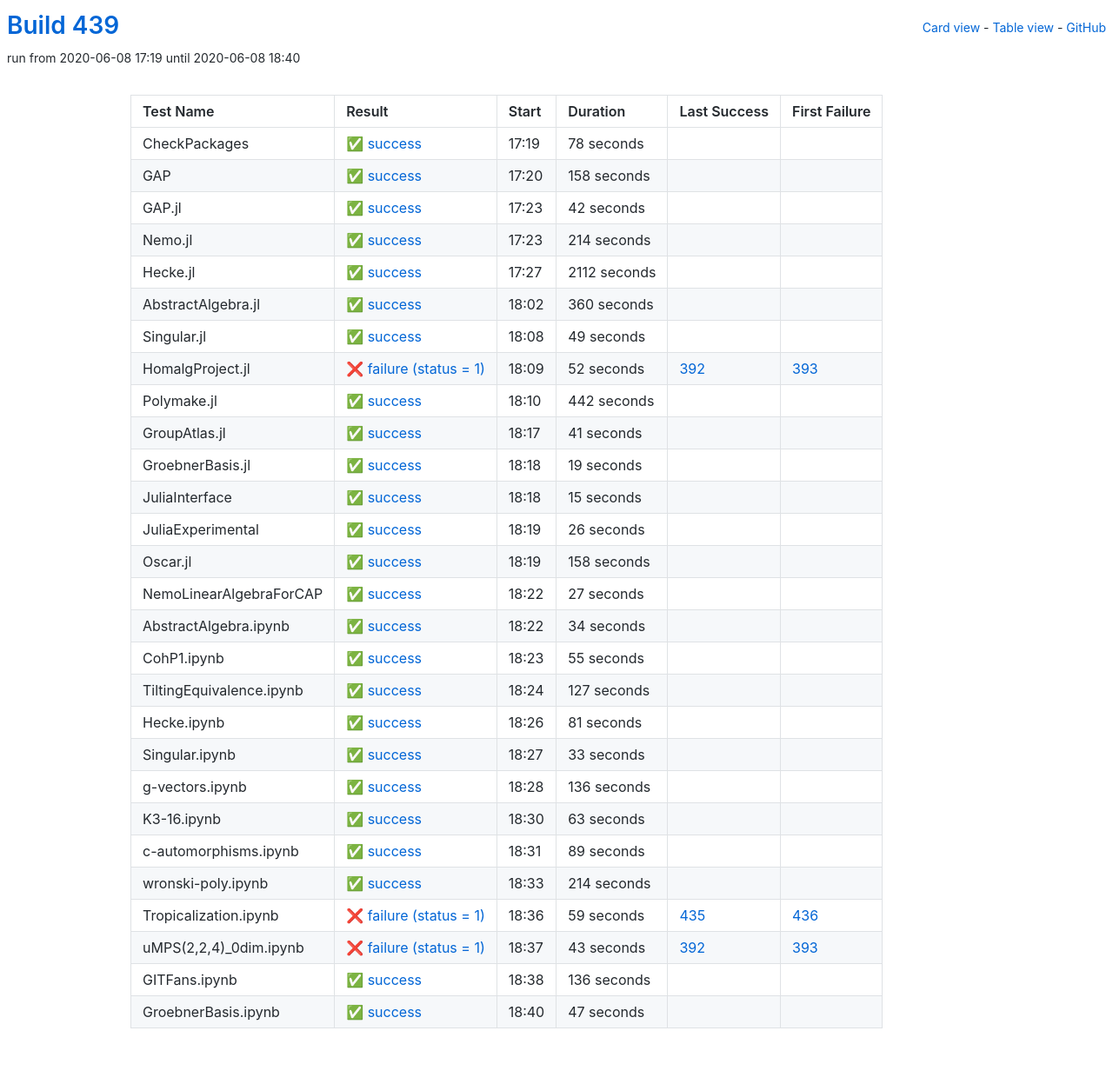
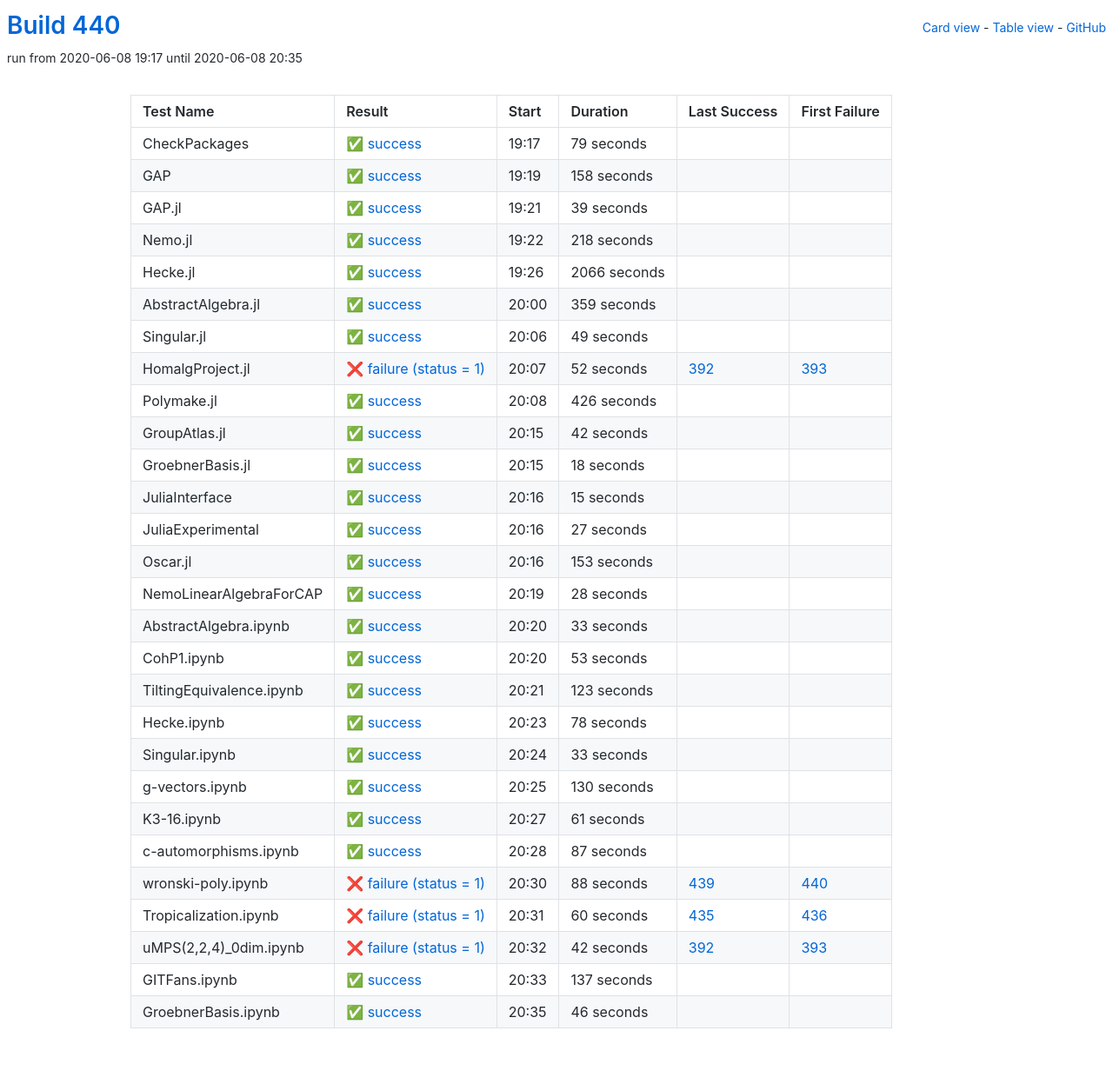
Before and after one commit to oscar-system/oscar-ci-status-1.4, a Jekyll site: the page built from table.html, in a window 1280 px wide. Shown: the whole page at 87% size. Built offline with Jekyll 4.4.1, drawn with Linux system fonts in a browser that asks for light colours.

Commit message:
Build 440

```diff
--- a/_data/ci.yml
+++ b/_data/ci.yml
@@ -1,17 +1,17 @@
-build: 439
-build_url: https://oscarci.mathematik.uni-kl.de/job/oscar-julia-1.4/439/
+build: 440
+build_url: https://oscarci.mathematik.uni-kl.de/job/oscar-julia-1.4/440/
 job: oscar-julia-1.4
 tests:
-- duration: 78
+- duration: 79
   exitcode: 0
   first_failure: false
   first_failure_url: null
   id: checkpackages
   last_success: false
   last_success_url: null
-  log: https://oscarci.mathematik.uni-kl.de/job/oscar-julia-1.4/439/artifact/logs/build-439/CheckPackages.log
+  log: https://oscarci.mathematik.uni-kl.de/job/oscar-julia-1.4/440/artifact/logs/build-440/CheckPackages.log
   name: CheckPackages
-  start: 2020-06-08 17:19
+  start: 2020-06-08 19:17
   status: success
   success: true
 - duration: 158
@@ -21,57 +21,57 @@ tests:
   id: gap
   last_success: false
   last_success_url: null
-  log: https://oscarci.mathematik.uni-kl.de/job/oscar-julia-1.4/439/artifact/logs/build-439/GAP.log
+  log: https://oscarci.mathematik.uni-kl.de/job/oscar-julia-1.4/440/artifact/logs/build-440/GAP.log
   name: GAP
-  start: 2020-06-08 17:20
+  start: 2020-06-08 19:19
   status: success
   success: true
-- duration: 42
+- duration: 39
   exitcode: 0
   first_failure: false
   first_failure_url: null
   id: gap-jl
   last_success: false
   last_success_url: null
-  log: https://oscarci.mathematik.uni-kl.de/job/oscar-julia-1.4/439/artifact/logs/build-439/GAP.jl.log
+  log: https://oscarci.mathematik.uni-kl.de/job/oscar-julia-1.4/440/artifact/logs/build-440/GAP.jl.log
   name: GAP.jl
-  start: 2020-06-08 17:23
+  start: 2020-06-08 19:21
   status: success
   success: true
-- duration: 214
+- duration: 218
   exitcode: 0
   first_failure: false
   first_failure_url: null
   id: nemo-jl
   last_success: false
   last_success_url: null
-  log: https://oscarci.mathematik.uni-kl.de/job/oscar-julia-1.4/439/artifact/logs/build-439/Nemo.jl.log
+  log: https://oscarci.mathematik.uni-kl.de/job/oscar-julia-1.4/440/artifact/logs/build-440/Nemo.jl.log
   name: Nemo.jl
-  start: 2020-06-08 17:23
+  start: 2020-06-08 19:22
   status: success
   success: true
-- duration: 2112
+- duration: 2066
   exitcode: 0
   first_failure: false
   first_failure_url: null
   id: hecke-jl
   last_success: false
   last_success_url: null
-  log: https://oscarci.mathematik.uni-kl.de/job/oscar-julia-1.4/439/artifact/logs/build-439/Hecke.jl.log
+  log: https://oscarci.mathematik.uni-kl.de/job/oscar-julia-1.4/440/artifact/logs/build-440/Hecke.jl.log
   name: Hecke.jl
-  start: 2020-06-08 17:27
+  start: 2020-06-08 19:26
   status: success
   success: true
-- duration: 360
+- duration: 359
   exitcode: 0
   first_failure: false
   first_failure_url: null
   id: abstractalgebra-jl
   last_success: false
   last_success_url: null
-  log: https://oscarci.mathematik.uni-kl.de/job/oscar-julia-1.4/439/artifact/logs/build-439/AbstractAlgebra.jl.log
+  log: https://oscarci.mathematik.uni-kl.de/job/oscar-julia-1.4/440/artifact/logs/build-440/AbstractAlgebra.jl.log
   name: AbstractAlgebra.jl
-  start: 2020-06-08 18:02
+  start: 2020-06-08 20:00
   status: success
   success: true
 - duration: 49
@@ -81,9 +81,9 @@ tests:
   id: singular-jl
   last_success: false
   last_success_url: null
-  log: https://oscarci.mathematik.uni-kl.de/job/oscar-julia-1.4/439/artifact/logs/build-439/Singular.jl.log
+  log: https://oscarci.mathematik.uni-kl.de/job/oscar-julia-1.4/440/artifact/logs/build-440/Singular.jl.log
   name: Singular.jl
-  start: 2020-06-08 18:08
+  start: 2020-06-08 20:06
   status: success
   success: true
 - duration: 52
@@ -93,45 +93,45 @@ tests:
   id: homalgproject-jl
   last_success: 392
   last_success_url: https://oscarci.mathematik.uni-kl.de/job/oscar-julia-1.4/392/
-  log: https://oscarci.mathematik.uni-kl.de/job/oscar-julia-1.4/439/artifact/logs/build-439/HomalgProject.jl.log
+  log: https://oscarci.mathematik.uni-kl.de/job/oscar-julia-1.4/440/artifact/logs/build-440/HomalgProject.jl.log
   name: HomalgProject.jl
-  start: 2020-06-08 18:09
+  start: 2020-06-08 20:07
   status: failure
   success: false
-- duration: 442
+- duration: 426
   exitcode: 0
   first_failure: false
   first_failure_url: null
   id: polymake-jl
   last_success: false
   last_success_url: null
-  log: https://oscarci.mathematik.uni-kl.de/job/oscar-julia-1.4/439/artifact/logs/build-439/Polymake.jl.log
+  log: https://oscarci.mathematik.uni-kl.de/job/oscar-julia-1.4/440/artifact/logs/build-440/Polymake.jl.log
   name: Polymake.jl
-  start: 2020-06-08 18:10
+  start: 2020-06-08 20:08
   status: success
   success: true
-- duration: 41
+- duration: 42
   exitcode: 0
   first_failure: false
   first_failure_url: null
   id: groupatlas-jl
   last_success: false
   last_success_url: null
-  log: https://oscarci.mathematik.uni-kl.de/job/oscar-julia-1.4/439/artifact/logs/build-439/GroupAtlas.jl.log
+  log: https://oscarci.mathematik.uni-kl.de/job/oscar-julia-1.4/440/artifact/logs/build-440/GroupAtlas.jl.log
   name: GroupAtlas.jl
-  start: 2020-06-08 18:17
+  start: 2020-06-08 20:15
   status: success
   success: true
-- duration: 19
+- duration: 18
   exitcode: 0
   first_failure: false
   first_failure_url: null
   id: groebnerbasis-jl
   last_success: false
   last_success_url: null
-  log: https://oscarci.mathematik.uni-kl.de/job/oscar-julia-1.4/439/artifact/logs/build-439/GroebnerBasis.jl.log
+  log: https://oscarci.mathematik.uni-kl.de/job/oscar-julia-1.4/440/artifact/logs/build-440/GroebnerBasis.jl.log
   name: GroebnerBasis.jl
-  start: 2020-06-08 18:18
+  start: 2020-06-08 20:15
   status: success
   success: true
 - duration: 15
@@ -141,93 +141,93 @@ tests:
   id: juliainterface
   last_success: false
   last_success_url: null
-  log: https://oscarci.mathematik.uni-kl.de/job/oscar-julia-1.4/439/artifact/logs/build-439/JuliaInterface.log
+  log: https://oscarci.mathematik.uni-kl.de/job/oscar-julia-1.4/440/artifact/logs/build-440/JuliaInterface.log
   name: JuliaInterface
-  start: 2020-06-08 18:18
+  start: 2020-06-08 20:16
   status: success
   success: true
-- duration: 26
+- duration: 27
   exitcode: 0
   first_failure: false
   first_failure_url: null
   id: juliaexperimental
   last_success: false
   last_success_url: null
-  log: https://oscarci.mathematik.uni-kl.de/job/oscar-julia-1.4/439/artifact/logs/build-439/JuliaExperimental.log
+  log: https://oscarci.mathematik.uni-kl.de/job/oscar-julia-1.4/440/artifact/logs/build-440/JuliaExperimental.log
   name: JuliaExperimental
-  start: 2020-06-08 18:19
+  start: 2020-06-08 20:16
   status: success
   success: true
-- duration: 158
+- duration: 153
   exitcode: 0
   first_failure: false
   first_failure_url: null
   id: oscar-jl
   last_success: false
   last_success_url: null
-  log: https://oscarci.mathematik.uni-kl.de/job/oscar-julia-1.4/439/artifact/logs/build-439/Oscar.jl.log
+  log: https://oscarci.mathematik.uni-kl.de/job/oscar-julia-1.4/440/artifact/logs/build-440/Oscar.jl.log
   name: Oscar.jl
-  start: 2020-06-08 18:19
+  start: 2020-06-08 20:16
   status: success
   success: true
-- duration: 27
+- duration: 28
   exitcode: 0
   first_failure: false
   first_failure_url: null
   id: nemolinearalgebraforcap
   last_success: false
   last_success_url: null
-  log: https://oscarci.mathematik.uni-kl.de/job/oscar-julia-1.4/439/artifact/logs/build-439/NemoLinearAlgebraForCAP.log
+  log: https://oscarci.mathematik.uni-kl.de/job/oscar-julia-1.4/440/artifact/logs/build-440/NemoLinearAlgebraForCAP.log
   name: NemoLinearAlgebraForCAP
-  start: 2020-06-08 18:22
+  start: 2020-06-08 20:19
   status: success
   success: true
-- duration: 34
+- duration: 33
   exitcode: 0
   first_failure: false
   first_failure_url: null
   id: abstractalgebra-ipynb
   last_success: false
   last_success_url: null
-  log: https://oscarci.mathematik.uni-kl.de/job/oscar-julia-1.4/439/artifact/logs/build-439/AbstractAlgebra.ipynb.log
+  log: https://oscarci.mathematik.uni-kl.de/job/oscar-julia-1.4/440/artifact/logs/build-440/AbstractAlgebra.ipynb.log
   name: AbstractAlgebra.ipynb
-  start: 2020-06-08 18:22
+  start: 2020-06-08 20:20
   status: success
   success: true
-- duration: 55
+- duration: 53
   exitcode: 0
   first_failure: false
   first_failure_url: null
   id: cohp1-ipynb
   last_success: false
   last_success_url: null
-  log: https://oscarci.mathematik.uni-kl.de/job/oscar-julia-1.4/439/artifact/logs/build-439/CohP1.ipynb.log
+  log: https://oscarci.mathematik.uni-kl.de/job/oscar-julia-1.4/440/artifact/logs/build-440/CohP1.ipynb.log
   name: CohP1.ipynb
-  start: 2020-06-08 18:23
+  start: 2020-06-08 20:20
   status: success
   success: true
-- duration: 127
+- duration: 123
   exitcode: 0
   first_failure: false
   first_failure_url: null
   id: tiltingequivalence-ipynb
   last_success: false
   last_success_url: null
-  log: https://oscarci.mathematik.uni-kl.de/job/oscar-julia-1.4/439/artifact/logs/build-439/TiltingEquivalence.ipynb.log
+  log: https://oscarci.mathematik.uni-kl.de/job/oscar-julia-1.4/440/artifact/logs/build-440/TiltingEquivalence.ipynb.log
   name: TiltingEquivalence.ipynb
-  start: 2020-06-08 18:24
+  start: 2020-06-08 20:21
   status: success
   success: true
-- duration: 81
+- duration: 78
   exitcode: 0
   first_failure: false
   first_failure_url: null
   id: hecke-ipynb
   last_success: false
   last_success_url: null
-  log: https://oscarci.mathematik.uni-kl.de/job/oscar-julia-1.4/439/artifact/logs/build-439/Hecke.ipynb.log
+  log: https://oscarci.mathematik.uni-kl.de/job/oscar-julia-1.4/440/artifact/logs/build-440/Hecke.ipynb.log
   name: Hecke.ipynb
-  start: 2020-06-08 18:26
+  start: 2020-06-08 20:23
   status: success
   success: true
 - duration: 33
@@ -237,104 +237,104 @@ tests:
   id: singular-ipynb
   last_success: false
   last_success_url: null
-  log: https://oscarci.mathematik.uni-kl.de/job/oscar-julia-1.4/439/artifact/logs/build-439/Singular.ipynb.log
+  log: https://oscarci.mathematik.uni-kl.de/job/oscar-julia-1.4/440/artifact/logs/build-440/Singular.ipynb.log
   name: Singular.ipynb
-  start: 2020-06-08 18:27
+  start: 2020-06-08 20:24
   status: success
   success: true
-- duration: 136
+- duration: 130
   exitcode: 0
   first_failure: false
   first_failure_url: null
   id: g-vectors-ipynb
   last_success: false
   last_success_url: null
-  log: https://oscarci.mathematik.uni-kl.de/job/oscar-julia-1.4/439/artifact/logs/build-439/g-vectors.ipynb.log
+  log: https://oscarci.mathematik.uni-kl.de/job/oscar-julia-1.4/440/artifact/logs/build-440/g-vectors.ipynb.log
   name: g-vectors.ipynb
-  start: 2020-06-08 18:28
+  start: 2020-06-08 20:25
   status: success
   success: true
-- duration: 63
+- duration: 61
   exitcode: 0
   first_failure: false
   first_failure_url: null
   id: k3-16-ipynb
   last_success: false
   last_success_url: null
-  log: https://oscarci.mathematik.uni-kl.de/job/oscar-julia-1.4/439/artifact/logs/build-439/K3-16.ipynb.log
+  log: https://oscarci.mathematik.uni-kl.de/job/oscar-julia-1.4/440/artifact/logs/build-440/K3-16.ipynb.log
   name: K3-16.ipynb
-  start: 2020-06-08 18:30
+  start: 2020-06-08 20:27
   status: success
   success: true
-- duration: 89
+- duration: 87
   exitcode: 0
   first_failure: false
   first_failure_url: null
   id: c-automorphisms-ipynb
   last_success: false
   last_success_url: null
-  log: https://oscarci.mathematik.uni-kl.de/job/oscar-julia-1.4/439/artifact/logs/build-439/c-automorphisms.ipynb.log
+  log: https://oscarci.mathematik.uni-kl.de/job/oscar-julia-1.4/440/artifact/logs/build-440/c-automorphisms.ipynb.log
   name: c-automorphisms.ipynb
-  start: 2020-06-08 18:31
+  start: 2020-06-08 20:28
   status: success
   success: true
-- duration: 214
-  exitcode: 0
-  first_failure: false
-  first_failure_url: null
+- duration: 88
+  exitcode: 1
+  first_failure: 440
+  first_failure_url: https://oscarci.mathematik.uni-kl.de/job/oscar-julia-1.4/440/
   id: wronski-poly-ipynb
-  last_success: false
-  last_success_url: null
-  log: https://oscarci.mathematik.uni-kl.de/job/oscar-julia-1.4/439/artifact/logs/build-439/wronski-poly.ipynb.log
+  last_success: 439
+  last_success_url: https://oscarci.mathematik.uni-kl.de/job/oscar-julia-1.4/439/
+  log: https://oscarci.mathematik.uni-kl.de/job/oscar-julia-1.4/440/artifact/logs/build-440/wronski-poly.ipynb.log
   name: wronski-poly.ipynb
-  start: 2020-06-08 18:33
-  status: success
-  success: true
-- duration: 59
+  start: 2020-06-08 20:30
+  status: failure
+  success: false
+- duration: 60
   exitcode: 1
   first_failure: 436
   first_failure_url: https://oscarci.mathematik.uni-kl.de/job/oscar-julia-1.4/436/
   id: tropicalization-ipynb
   last_success: 435
   last_success_url: https://oscarci.mathematik.uni-kl.de/job/oscar-julia-1.4/435/
-  log: https://oscarci.mathematik.uni-kl.de/job/oscar-julia-1.4/439/artifact/logs/build-439/Tropicalization.ipynb.log
+  log: https://oscarci.mathematik.uni-kl.de/job/oscar-julia-1.4/440/artifact/logs/build-440/Tropicalization.ipynb.log
   name: Tropicalization.ipynb
-  start: 2020-06-08 18:36
+  start: 2020-06-08 20:31
   status: failure
   success: false
-- duration: 43
+- duration: 42
   exitcode: 1
   first_failure: 393
   first_failure_url: https://oscarci.mathematik.uni-kl.de/job/oscar-julia-1.4/393/
   id: umps-2-2-4-0dim-ipynb
   last_success: 392
   last_success_url: https://oscarci.mathematik.uni-kl.de/job/oscar-julia-1.4/392/
-  log: https://oscarci.mathematik.uni-kl.de/job/oscar-julia-1.4/439/artifact/logs/build-439/uMPS-2-2-4-_0dim.ipynb.log
+  log: https://oscarci.mathematik.uni-kl.de/job/oscar-julia-1.4/440/artifact/logs/build-440/uMPS-2-2-4-_0dim.ipynb.log
   name: uMPS(2,2,4)_0dim.ipynb
-  start: 2020-06-08 18:37
+  start: 2020-06-08 20:32
   status: failure
   success: false
-- duration: 136
+- duration: 137
   exitcode: 0
   first_failure: false
   first_failure_url: null
   id: gitfans-ipynb
   last_success: false
   last_success_url: null
-  log: https://oscarci.mathematik.uni-kl.de/job/oscar-julia-1.4/439/artifact/logs/build-439/GITFans.ipynb.log
+  log: https://oscarci.mathematik.uni-kl.de/job/oscar-julia-1.4/440/artifact/logs/build-440/GITFans.ipynb.log
   name: GITFans.ipynb
-  start: 2020-06-08 18:38
+  start: 2020-06-08 20:33
   status: success
   success: true
-- duration: 47
+- duration: 46
   exitcode: 0
   first_failure: false
   first_failure_url: null
   id: groebnerbasis-ipynb
   last_success: false
   last_success_url: null
-  log: https://oscarci.mathematik.uni-kl.de/job/oscar-julia-1.4/439/artifact/logs/build-439/GroebnerBasis.ipynb.log
+  log: https://oscarci.mathematik.uni-kl.de/job/oscar-julia-1.4/440/artifact/logs/build-440/GroebnerBasis.ipynb.log
   name: GroebnerBasis.ipynb
-  start: 2020-06-08 18:40
+  start: 2020-06-08 20:35
   status: success
   success: true
```
Also changed, not shown: README.md.
